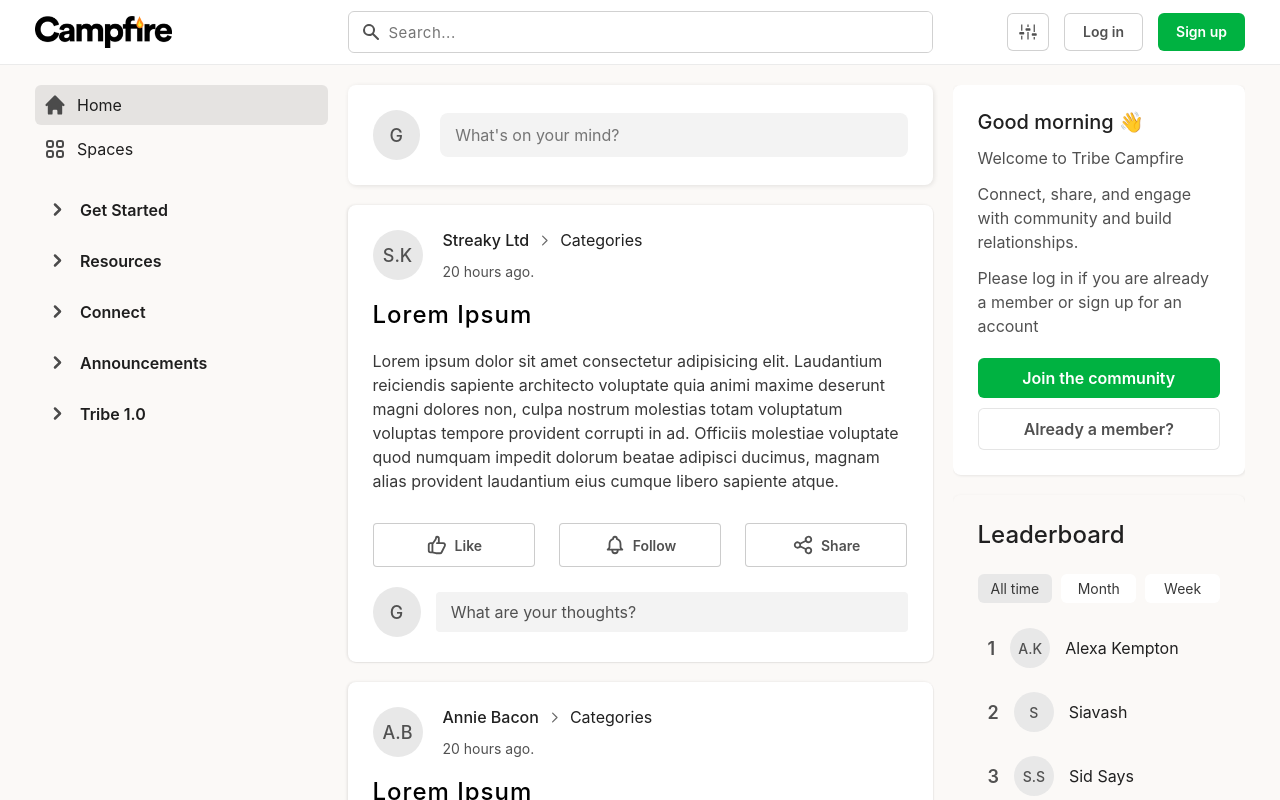
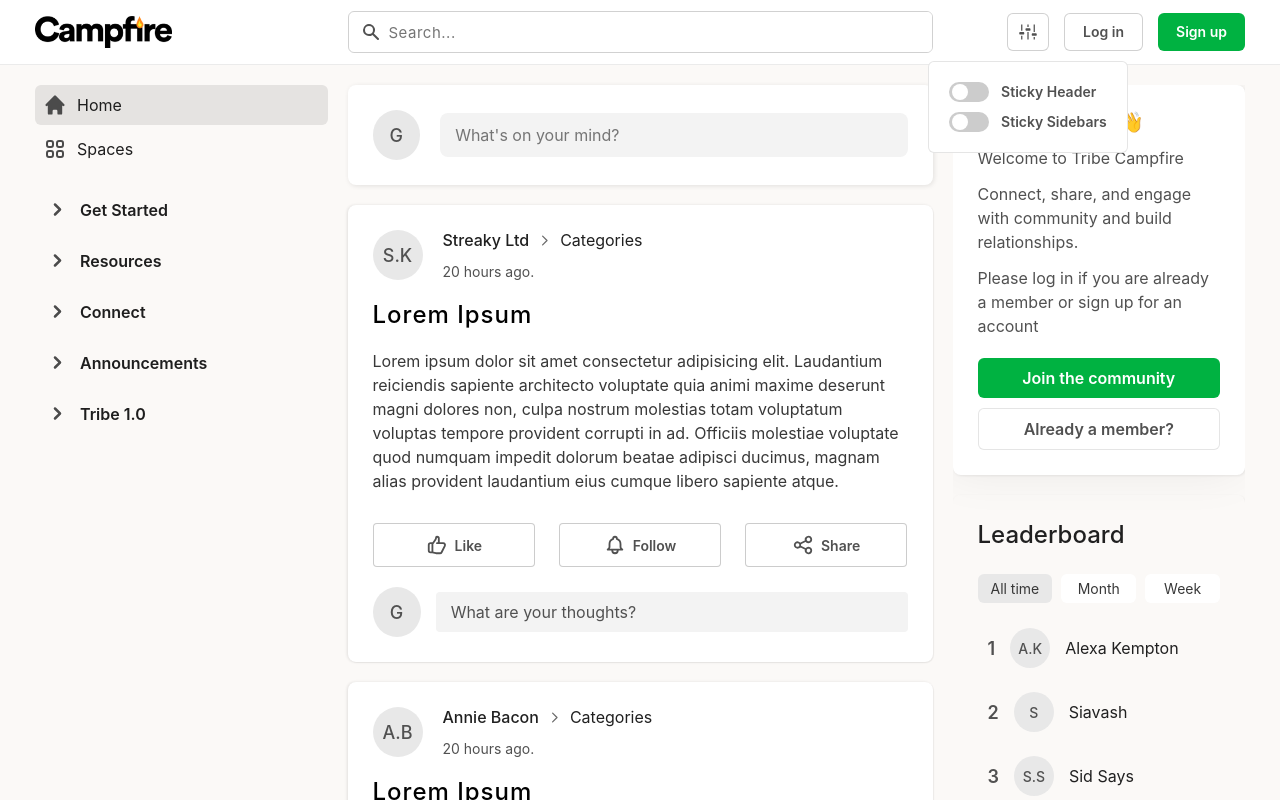
Before and after one commit to akaahl/tribe-community, a React (Create React App) app: page / in a window 1280 px wide. Shown: the top 800 px of the page. Built offline with nearby package versions, Linux system fonts and the light colour scheme.

Commit message:
Scaffolded the entire app with redux and redux thunk for global state management

```diff
--- a/package.json
+++ b/package.json
@@ -9,7 +9,10 @@
     "react": "^17.0.2",
     "react-dom": "^17.0.2",
     "react-icons": "^4.3.1",
+    "react-redux": "^7.2.6",
     "react-scripts": "5.0.0",
+    "redux": "^4.1.2",
+    "redux-thunk": "^2.4.1",
     "styled-components": "^5.3.3",
     "web-vitals": "^2.1.3"
   },
--- a/src/App.js
+++ b/src/App.js
@@ -1,5 +1,5 @@
 import GlobalStyle from "./globalStyles";
-import Header from "./components/Header";
+import Header from "./components/header/Header";
 import Main from "./components/main/Main";
 
 function App() {
--- /dev/null
+++ b/src/actions/toggleActions.js
@@ -0,0 +1,11 @@
+export const toggleHeader = () => (dispatch) => {
+  dispatch({
+    type: "TOGGLE_HEADER",
+  });
+};
+
+export const toggleSidebars = () => (dispatch) => {
+  dispatch({
+    type: "TOGGLE_SIDEBARS",
+  });
+};
--- a/src/components/Header.js
+++ b/src/components/header/Header.js
@@ -1,9 +1,17 @@
+import { useState } from "react";
 import styled from "styled-components";
-import Logo from "../assets/images/Logo.png";
-import magnifyingIcon from "../assets/icons/magnifying-icon.svg";
+import Logo from "../../assets/images/Logo.png";
+import magnifyingIcon from "../../assets/icons/magnifying-icon.svg";
 import { VscSettings } from "react-icons/vsc";
+import ToggleModal from "./ToggleModal";
 
 const Header = () => {
+  const [modal, setModal] = useState(true);
+
+  const handleModal = () => {
+    setModal(!modal);
+  };
+
   return (
     <StyledHeader>
       <div className="left">
@@ -21,8 +29,9 @@ const Header = () => {
 
       <div className="right">
         <div className="buttons-wrapper">
-          <button className="toggle">
+          <button className="toggle" onClick={handleModal}>
             <VscSettings />
+            {modal && <ToggleModal />}
           </button>
           <button className="login">Log in</button>
           <button className="sign-up">Sign up</button>
@@ -118,12 +127,17 @@ const StyledHeader = styled.div`
         transition: background-color 0.2 ease-in-out !important;
         font-size: 14px;
 
+        &:hover {
+          background-color: #f3f3f3;
+        }
+
         &.toggle {
           padding: 0 10px;
           background-color: #ffffff;
           border: 1px solid rgba(0, 0, 0, 0.18);
           display: grid;
           place-items: center;
+          position: relative;
 
           &:hover {
             background-color: #f3f3f3;
--- /dev/null
+++ b/src/components/header/ToggleModal.js
@@ -0,0 +1,146 @@
+import React from "react";
+import { useSelector, useDispatch } from "react-redux";
+import styled from "styled-components";
+import { toggleHeader, toggleSidebars } from "../../actions/toggleActions";
+
+const ToggleModal = () => {
+  const dispatch = useDispatch();
+  const stickyHeader = useSelector(
+    (state) => state.toggleReducers.stickyHeader
+  );
+
+  const stickySidebars = useSelector(
+    (state) => state.toggleReducers.stickySidebars
+  );
+
+  const handleToggleChange = (e) => {
+    if (e.target.name === "header") {
+      dispatch(toggleHeader());
+    }
+
+    if (e.target.name === "sidebars") {
+      dispatch(toggleSidebars());
+    }
+  };
+  console.log(stickyHeader, "header");
+  console.log(stickySidebars, "sidebars");
+
+  return (
+    <StyledToggleModal onClick={(e) => e.stopPropagation()}>
+      <div className="header-toggle">
+        <label htmlFor="header" className="toggle-control">
+          <input
+            type="checkbox"
+            name="header"
+            id="header"
+            className="toggle-control"
+            checked={stickyHeader}
+            onChange={handleToggleChange}
+          />
+          <span className="slider round"></span>
+        </label>
+
+        <p>Sticky Header</p>
+      </div>
+
+      <div className="sidebars-toggle">
+        <label htmlFor="sidebars" className="toggle-control">
+          <input
+            type="checkbox"
+            name="sidebars"
+            id="sidebars"
+            className="toggle-control"
+            checked={stickySidebars}
+            onChange={handleToggleChange}
+          />
+          <span className="slider round"></span>
+        </label>
+
+        <p>Sticky Sidebars</p>
+      </div>
+    </StyledToggleModal>
+  );
+};
+
+export default ToggleModal;
+
+const StyledToggleModal = styled.div`
+  position: absolute;
+  top: 130%;
+  width: 200px;
+  background-color: #ffffff;
+  border: 1px solid rgba(0, 0, 0, 0.1);
+  padding: 20px;
+  border-radius: 6px;
+  z-index: 10;
+  cursor: default;
+
+  .header-toggle,
+  .sidebars-toggle {
+    display: flex;
+    align-items: center;
+
+    .toggle-control {
+      position: relative;
+      display: inline-block;
+      width: 40px;
+      height: 20px;
+
+      input[type="checkbox"] {
+        opacity: 0;
+        width: 0;
+        height: 0;
+
+        &:checked + .slider {
+          background-color: #00b241;
+        }
+
+        &:focus + .slider {
+          box-shadow: 0 0 1px #00b241;
+        }
+
+        &:checked + .slider::before {
+          -webkit-transform: translateX(18px);
+          -ms-transform: translateX(18px);
+          transform: translateX(18px);
+        }
+      }
+
+      .slider {
+        position: absolute;
+        cursor: pointer;
+        top: 0;
+        left: 0;
+        right: 0;
+        bottom: 0;
+        background-color: #ccc;
+        -webkit-transition: 0.4s;
+        transition: 0.4s;
+        border-radius: 34px;
+
+        &::before {
+          position: absolute;
+          content: "";
+          height: 16px;
+          width: 16px;
+          left: 3px;
+          bottom: 2px;
+          border-radius: 50%;
+          background-color: white;
+          -webkit-transition: 0.4s;
+          transition: 0.4s;
+        }
+      }
+    }
+
+    p {
+      margin-left: 12px;
+      color: #515151;
+      line-height: 100%;
+    }
+  }
+
+  .sidebars-toggle {
+    margin-top: 10px;
+  }
+`;
--- a/src/components/main/LeftSidebar.js
+++ b/src/components/main/LeftSidebar.js
@@ -3,10 +3,14 @@ import styled from "styled-components";
 import HomeIcon from "../../assets/icons/home-icon.svg";
 import SpacesIcon from "../../assets/icons/spaces-icon.svg";
 import ChevronIcon from "../../assets/icons/chevron-icon.svg";
+import { useSelector } from "react-redux";
 
 const LeftSidebar = () => {
+  const stickySidebar = useSelector(
+    (state) => state.toggleReducers.stickySidebars
+  );
   return (
-    <StyledSidebar>
+    <StyledSidebar stickySidebar={stickySidebar}>
       <a href="/" className="home-link">
         <img src={HomeIcon} alt="home" />
         <span>Home</span>
@@ -67,7 +71,7 @@ export default LeftSidebar;
 const StyledSidebar = styled.aside`
   flex: 0.3;
   align-self: flex-start;
-  position: sticky;
+  position: ${({ stickySidebar }) => (stickySidebar ? "sticky" : "static")};
   top: 85px;
 
   a {
--- a/src/components/main/RightSidebar.js
+++ b/src/components/main/RightSidebar.js
@@ -154,8 +154,10 @@ const StyledSidebar = styled.aside`
     background-color: #ffffff;
     width: 100%;
     border-radius: 8px;
-    box-shadow: 1px 1px 3px rgba(0, 0, 0, 0.08), -1px 0 3px rgba(0, 0, 0, 0.03);
+    box-shadow: 1px 1px 3px rgba(0, 0, 0, 0.08),
+      -5px -5px 50px rgba(0, 0, 0, 0.08);
     padding: 25px;
+    /* z-index: 100; */
 
     h4 {
       font-size: 20px;
--- a/src/index.js
+++ b/src/index.js
@@ -2,10 +2,20 @@ import React from "react";
 import ReactDOM from "react-dom";
 import App from "./App";
 import reportWebVitals from "./reportWebVitals";
+import { createStore, applyMiddleware, compose } from "redux";
+import rootReducer from "./reducers";
+import { Provider } from "react-redux";
+import thunk from "redux-thunk";
+
+const composeEnhancer = window.__REDUX_DEVTOOLS_EXTENSION_COMPOSE__ || compose;
+
+const store = createStore(rootReducer, composeEnhancer(applyMiddleware(thunk)));
 
 ReactDOM.render(
   <React.StrictMode>
-    <App />
+    <Provider store={store}>
+      <App />
+    </Provider>
   </React.StrictMode>,
   document.getElementById("root")
 );
--- /dev/null
+++ b/src/reducers/heightReducer.js
@@ -0,0 +1,11 @@
+const initialState = "65";
+
+const heightReducer = (state = initialState, action) => {
+  switch (action.type) {
+    default: {
+      return state;
+    }
+  }
+};
+
+export default heightReducer;
--- /dev/null
+++ b/src/reducers/index.js
@@ -0,0 +1,10 @@
+import { combineReducers } from "redux";
+import toggleReducers from "./toggleReducers";
+import heightReducer from "./heightReducer";
+
+const rootReducer = combineReducers({
+  toggleReducers,
+  headerHeight: heightReducer,
+});
+
+export default rootReducer;
--- /dev/null
+++ b/src/reducers/toggleReducers.js
@@ -0,0 +1,21 @@
+const initialState = {
+  stickyHeader: false,
+  stickySidebars: false,
+};
+
+const toggleReducers = (state = initialState, action) => {
+  switch (action.type) {
+    case "TOGGLE_HEADER": {
+      return { ...state, stickyHeader: !state.stickyHeader };
+    }
+
+    case "TOGGLE_SIDEBARS": {
+      return { ...state, stickySidebars: !state.stickySidebars };
+    }
+
+    default:
+      return { ...state };
+  }
+};
+
+export default toggleReducers;
```
Also changed, not shown: 1 other file (tests, documents, lock files or other folders).
